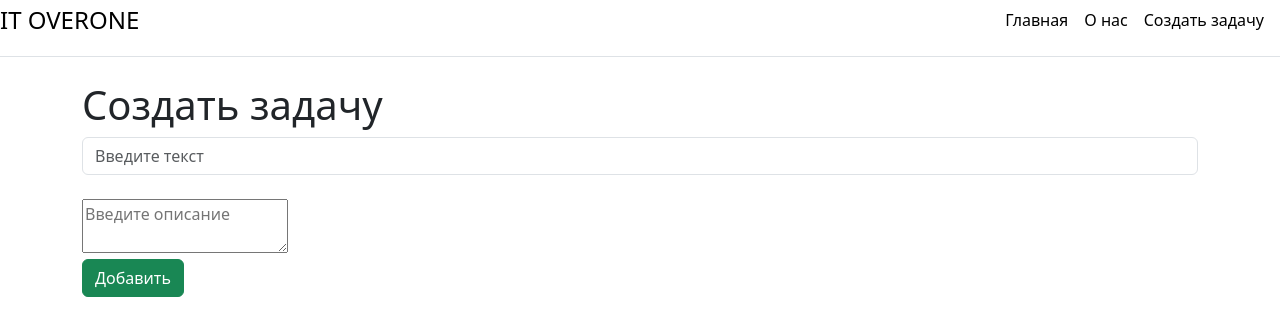
After one commit to Verysbond/Web3, a Django app: page /create in a window 1280 px wide. The commit adds this page. Shown: the top 336 px of the page. Run offline with Django 4.2, Linux system fonts and the light colour scheme.

Commit message:
webfiles

```diff
--- a/web1/mainapp/templates/mainapp/base.html
+++ b/web1/mainapp/templates/mainapp/base.html
@@ -14,6 +14,7 @@
       <nav class="d-inline-flex mt-2 mt-md-0 ms-md-auto">
         <a class="me-3 py-2 link-body-emphasis text-decoration-none" href="{% url 'main_index' %}">Главная</a>
         <a class="me-3 py-2 link-body-emphasis text-decoration-none" href="{% url 'about' %}">О нас</a>
+        <a class="me-3 py-2 link-body-emphasis text-decoration-none" href="{% url 'create' %}">Создать задачу</a>
       </nav>
     </div>
     <div class="container">
--- /dev/null
+++ b/web1/mainapp/templates/mainapp/create.html
@@ -0,0 +1,14 @@
+{% extends "mainapp/base.html" %}
+
+{% block title %}
+Создать задачу
+{% endblock %}
+
+{% block content %}
+<h1>Создать задачу</h1>
+<form method="post">
+    <input type="text" placeholder="Введите текст" class="form-control"><br>
+    <textarea type="text" placeholder="Введите описание"></textarea><br>
+    <button type="submit" class="btn btn-success">Добавить</button>
+</form>
+{% endblock %}
--- a/web1/mainapp/templates/mainapp/index.html
+++ b/web1/mainapp/templates/mainapp/index.html
@@ -6,10 +6,14 @@
 
 {% block content %}
 <h1>Главная страница</h1>
+    {% if tasks %}
     {% for el in tasks %}
     <div class="alert alert-warning mt-2">
         <h3>{{ el.title }}</h3>
-        <h3>{{ el.task }}</h3>
+        <p>{{ el.task }}</p>
     </div>
     {% endfor %}
+    {% else %}
+        <p>У вас нет никаких записей</p>
+    {% endif %}
 {% endblock %}
--- a/web1/mainapp/urls.py
+++ b/web1/mainapp/urls.py
@@ -5,4 +5,5 @@ from . import views
 urlpatterns = [
     path('', views.main_index, name="main_index"),
     path('about', views.about, name="about"),
+    path('create', views.create, name="create"),
 ]
--- a/web1/mainapp/views.py
+++ b/web1/mainapp/views.py
@@ -8,5 +8,10 @@ def main_index(reqest):
 
     return render(reqest, 'mainapp/index.html', {'title': 'Главная страница', 'tasks': task })
 
+
 def about(reqest):
     return render(reqest, 'mainapp/about.html')
+
+
+def create(reqest):
+    return render(reqest, 'mainapp/create.html')
```
